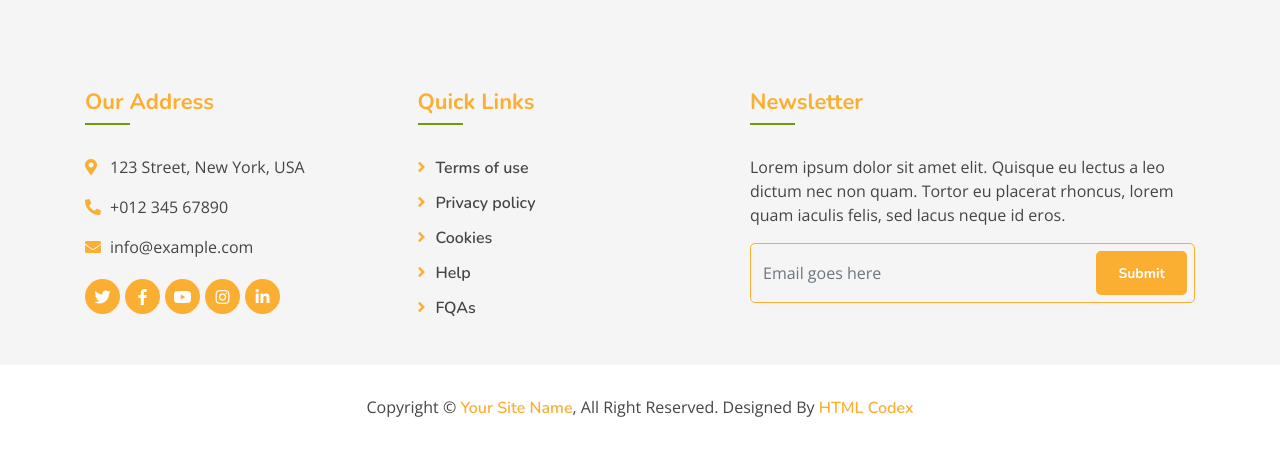
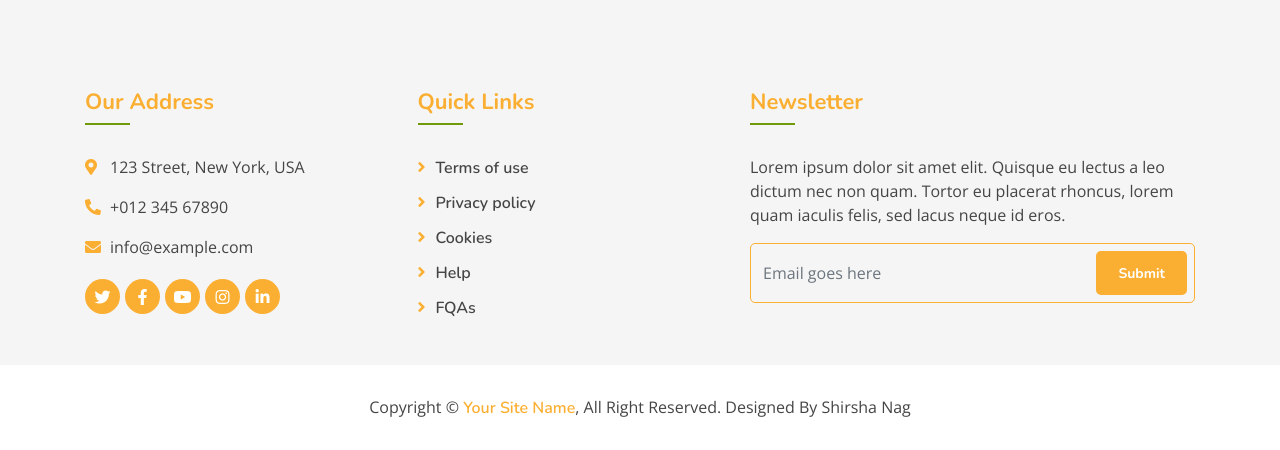
Before and after one commit to shirshanag/Burger_King_Django_Version, a Django app: page /team/ in a window 1280 px wide. Shown: the part 1539-1989 px from the top of the page. Run offline with Django 5.2, Linux system fonts and the light colour scheme; some libraries are stand-ins or nearby versions.

Commit message:
Change footer

```diff
--- a/foodie/templates/team.html
+++ b/foodie/templates/team.html
@@ -274,7 +274,7 @@
             <div class="copyright">
                 <div class="container">
                     <p>Copyright &copy; <a href="#">Your Site Name</a>, All Right Reserved.</p>
-                    <p>Designed By <a href="https://htmlcodex.com">HTML Codex</a></p>
+                    <p>Designed By Shirsha Nag</a></p>
                 </div>
             </div>
         </div>
```
